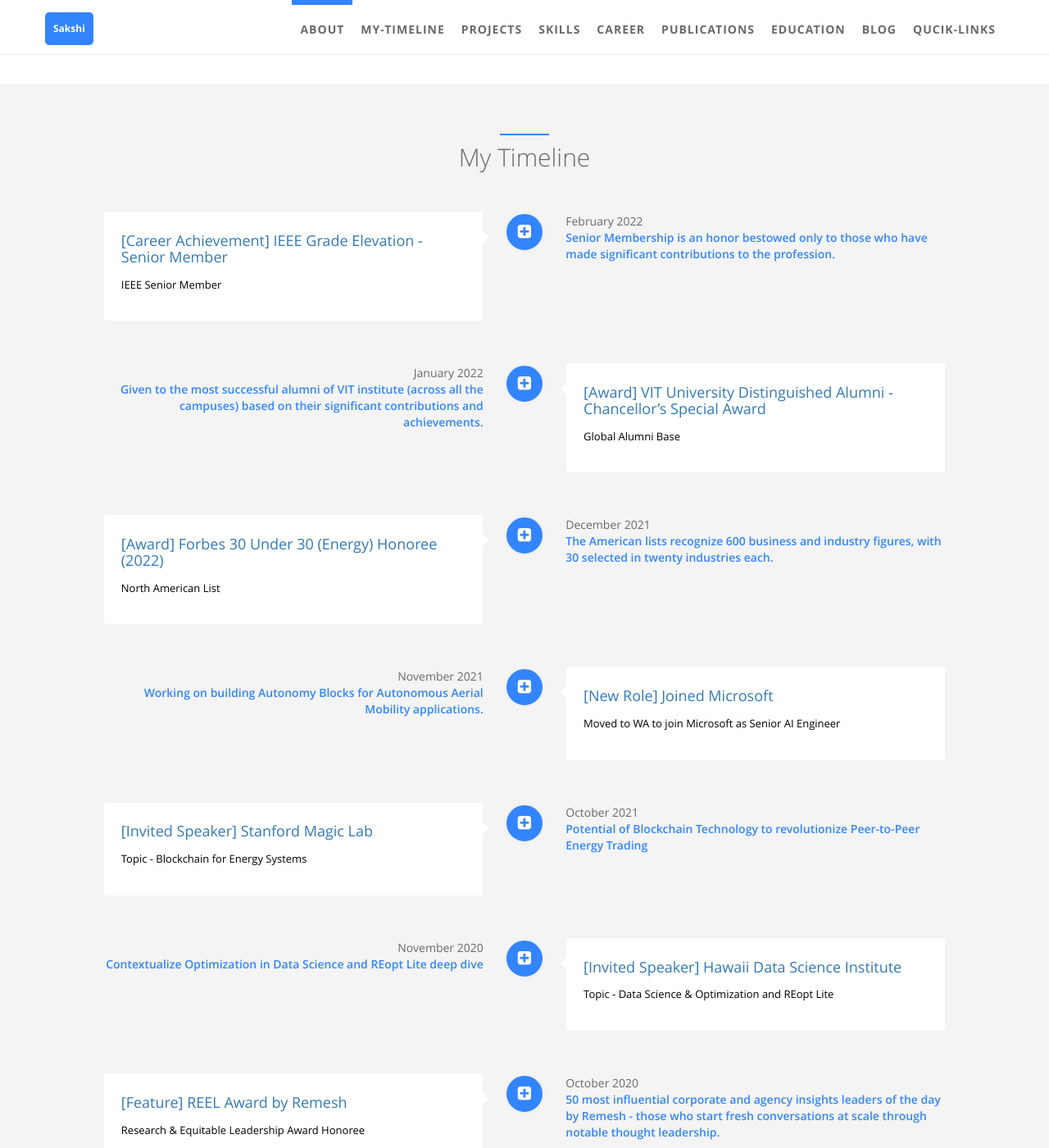
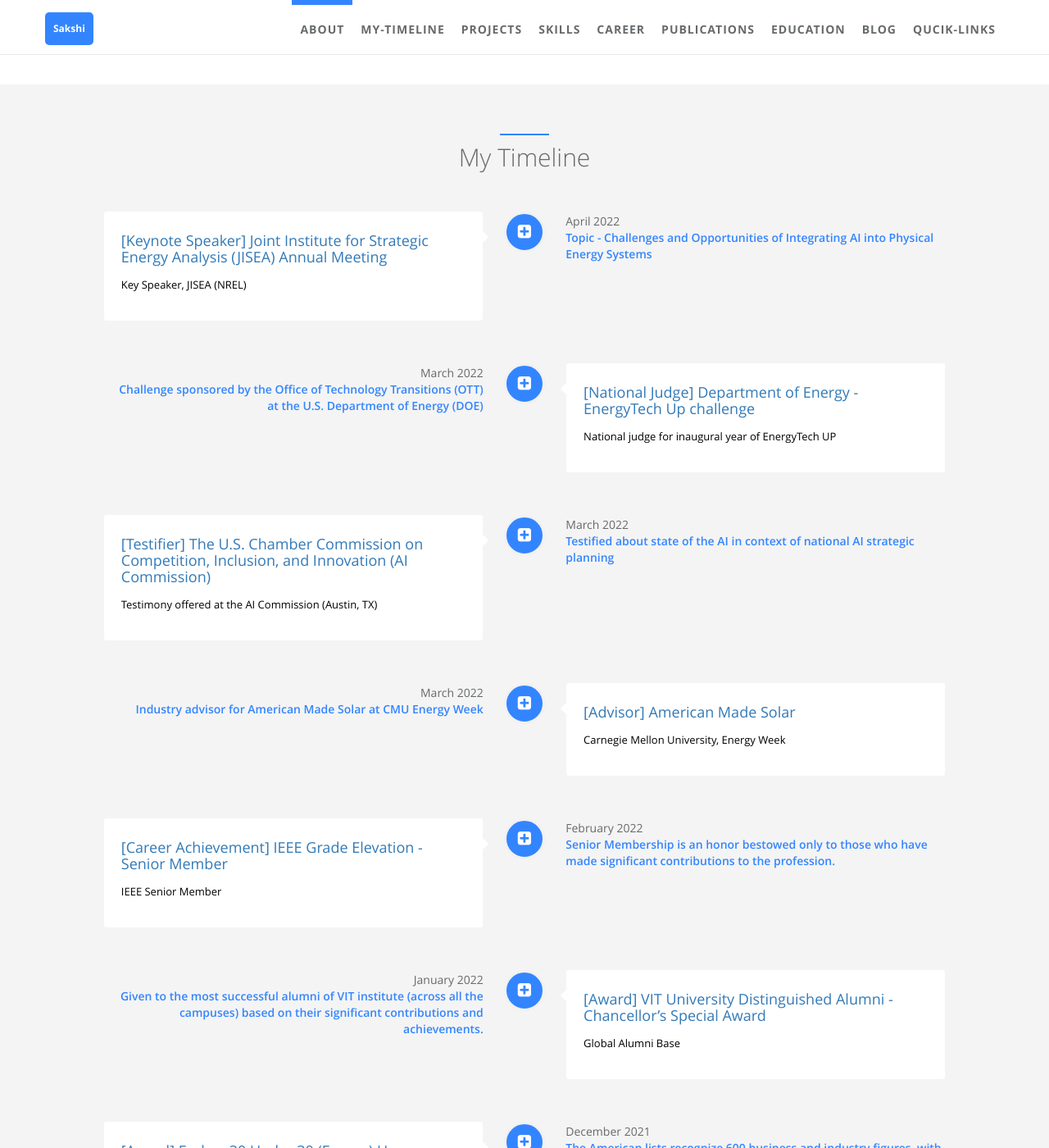
Before and after one commit to sakshi-mishra/sakshi-mishra.github.io, a Jekyll site: the page built from index.html, in a window 1280 px wide and 1400 px high, scrolled down 1106 px. Shown: the whole window at 82% size. Built offline with Jekyll 4.4.1, drawn with Linux system fonts in a browser that asks for light colours.

Commit message:
new events

```diff
--- a/_data/index/my-timeline.yml
+++ b/_data/index/my-timeline.yml
@@ -1,5 +1,69 @@
 # timeline section data
 # if you don't have language feature(language.yml is empty), ignore "i18n" items
+- name:
+    detail: "[Keynote Speaker] Joint Institute for Strategic Energy Analysis (JISEA) Annual Meeting "
+    i18n: company_a
+    url: https://www.jisea.org/news/2022/2022-jisea-annual-meeting.html
+  desc:
+    detail: Key Speaker, JISEA (NREL)
+    i18n: company_a_desc
+  date:
+    detail: April 2022
+    i18n: company_a_date
+  job:
+    detail: Topic - Challenges and Opportunities of Integrating AI into Physical Energy Systems
+    i18n: company_a_job
+  icon: fa-plus-square
+  present: false
+
+- name:
+    detail: "[National Judge] Department of Energy - EnergyTech Up challenge"
+    i18n: company_a
+    url: https://www.energy.gov/technologytransitions/energytech-university-prize-2022-competition
+  desc:
+    detail: National judge for inaugural year of EnergyTech UP
+    i18n: company_a_desc
+  date:
+    detail: March 2022
+    i18n: company_a_date
+  job:
+    detail: Challenge sponsored by the Office of Technology Transitions (OTT) at the U.S. Department of Energy (DOE)
+    i18n: company_a_job
+  icon: fa-plus-square
+  present: false
+
+- name:
+    detail: "[Testifier] The U.S. Chamber Commission on Competition, Inclusion, and Innovation (AI Commission)"
+    i18n: company_a
+    url: https://youtu.be/gJE2EIjCZus?t=10431
+  desc:
+    detail: Testimony offered at the AI Commission (Austin, TX)
+    i18n: company_a_desc
+  date:
+    detail: March 2022
+    i18n: company_a_date
+  job:
+    detail: Testified about state of the AI in context of national AI strategic planning
+    i18n: company_a_job
+  icon: fa-plus-square
+  present: false
+
+- name:
+    detail: "[Advisor] American Made Solar "
+    i18n: company_a
+    url: https://www.youtube.com/watch?v=vMVxkA9n5vM&feature=youtu.be
+  desc:
+    detail: Carnegie Mellon University, Energy Week
+    i18n: company_a_desc
+  date:
+    detail: March 2022
+    i18n: company_a_date
+  job:
+    detail: Industry advisor for American Made Solar at CMU Energy Week
+    i18n: company_a_job
+  icon: fa-plus-square
+  present: false
+
 - name:
     detail: "[Career Achievement] IEEE Grade Elevation - Senior Member"
     i18n: company_a
```
